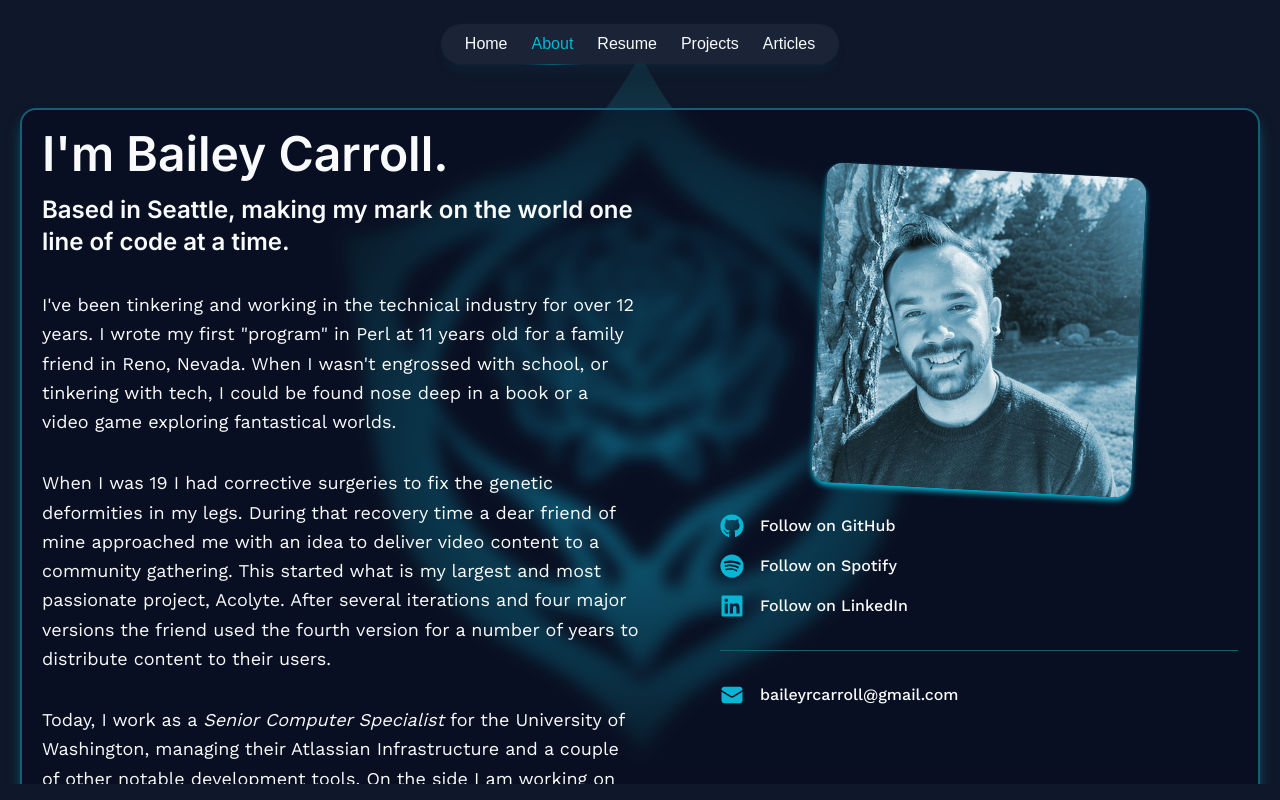
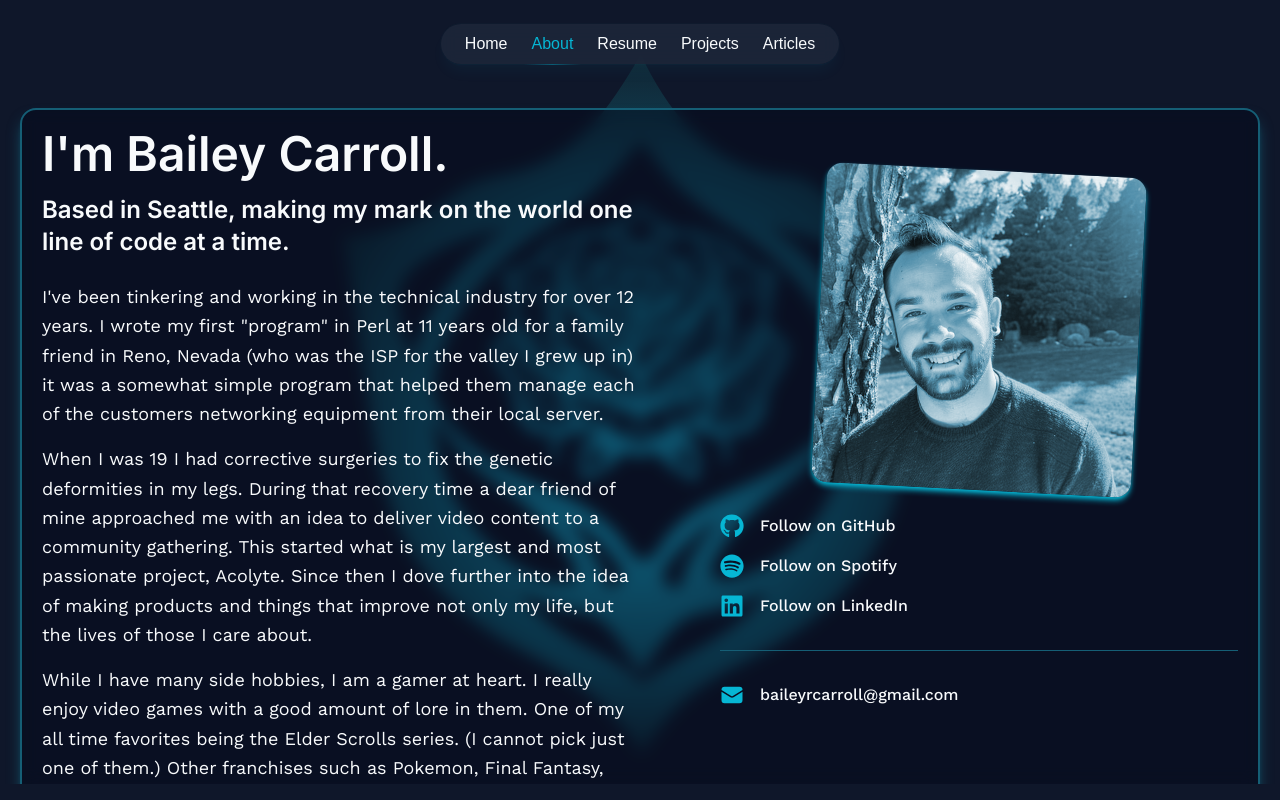
Before and after one commit to HunterCarrollBailey/hunterbailey.dev, a Next.js app: page /about in a window 1280 px wide. Built offline with nearby package versions, Linux system fonts and the light colour scheme.

Commit message:
Made the about page more about me, and less about the projects and business side of me.

```diff
--- a/app/about/page.tsx
+++ b/app/about/page.tsx
@@ -53,30 +53,37 @@ export default function About() {
             Based in Seattle, making my mark on the world one line of code at a
             time.
           </Heading>
-          <Paragraph className="my-4">
+          <Paragraph className="my-2">
             I{`'`}ve been tinkering and working in the technical industry for
             over 12 years. I wrote my first {`"`}program{`"`} in Perl at 11
-            years old for a family friend in Reno, Nevada. When I wasn{`'`}t
-            engrossed with school, or tinkering with tech, I could be found nose
-            deep in a book or a video game exploring fantastical worlds.
+            years old for a family friend in Reno, Nevada (who was the ISP for
+            the valley I grew up in) it was a somewhat simple program that
+            helped them manage each of the customers networking equipment from
+            their local server.
           </Paragraph>
-          <Paragraph className="my-4">
+          <Paragraph className="my-2">
             When I was 19 I had corrective surgeries to fix the genetic
             deformities in my legs. During that recovery time a dear friend of
             mine approached me with an idea to deliver video content to a
             community gathering. This started what is my largest and most
-            passionate project, Acolyte. After several iterations and four major
-            versions the friend used the fourth version for a number of years to
-            distribute content to their users.
+            passionate project, Acolyte. Since then I dove further into the idea
+            of making products and things that improve not only my life, but the
+            lives of those I care about.
           </Paragraph>
-          <Paragraph className="my-4">
+          <Paragraph className="my-2">
+            While I have many side hobbies, I am a gamer at heart. I really
+            enjoy video games with a good amount of lore in them. One of my all
+            time favorites being the Elder Scrolls series. (I cannot pick just
+            one of them.) Other franchises such as Pokemon, Final Fantasy, The
+            Legend of Zelda, and the Soulsborne series are close to my heart as
+            well.
+          </Paragraph>
+          <Paragraph className="my-2">
             Today, I work as a <em>Senior Computer Specialist</em> for the
-            University of Washington, managing their Atlassian Infrastructure
-            and a couple of other notable development tools. On the side I am
-            working on the fifth version of Acolyte (which is a full re-write
-            from the ground up), as well as a couple of other projects. I do not
-            yet have my degree, though I am quickly working towards finishing
-            it, and am primarily self taught.
+            University of Washington during the day and like to spend my
+            evenings either at home with my house tiger (Leo) programming,
+            reading or playing video games. Or out exploring the beautiful city
+            I have made my home in.
           </Paragraph>
         </div>
         <div className="lg:pl-20 lg:pt-10">
```
